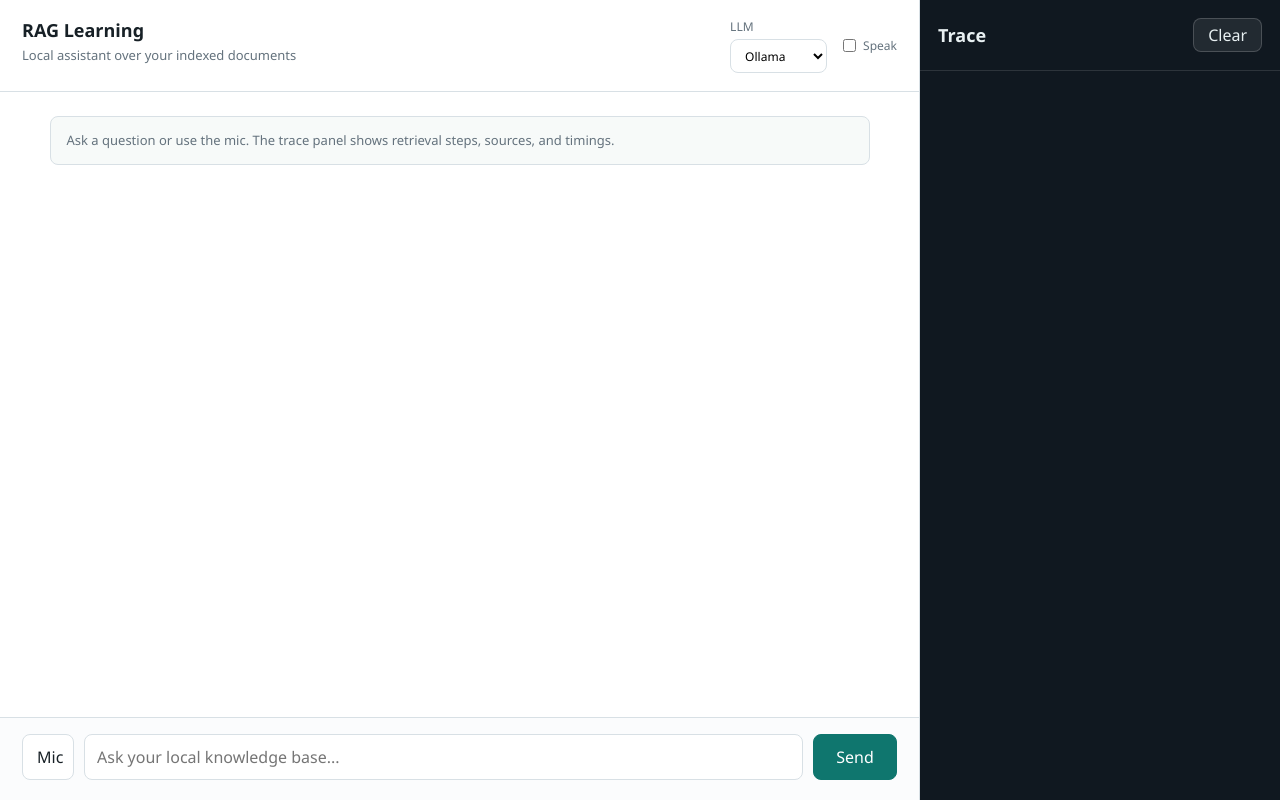
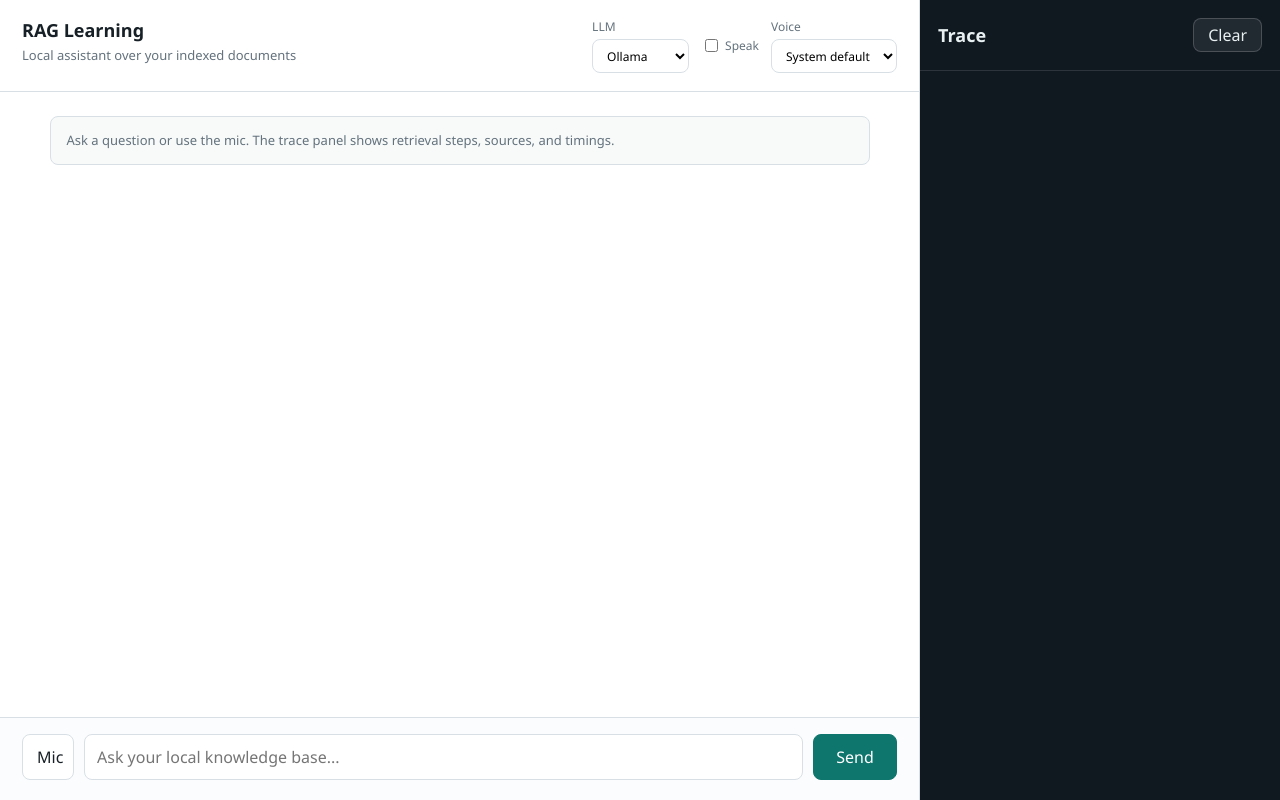
Before and after one commit to ArmandEpurescu/RAG-learning, a plain HTML site: page rag/static/index.html in a window 1280 px wide. Drawn offline with Linux system fonts and the light colour scheme.

Commit message:
Add voice selector and starter context

```diff
--- a/rag/static/app.js
+++ b/rag/static/app.js
@@ -4,6 +4,7 @@ const chatForm = document.querySelector("#chatForm");
 const questionInput = document.querySelector("#questionInput");
 const llmSelect = document.querySelector("#llmSelect");
 const speakToggle = document.querySelector("#speakToggle");
+const voiceSelect = document.querySelector("#voiceSelect");
 const voiceButton = document.querySelector("#voiceButton");
 const clearButton = document.querySelector("#clearButton");
 const statusLine = document.querySelector("#statusLine");
@@ -11,6 +12,7 @@ const statusLine = document.querySelector("#statusLine");
 let recognition = null;
 let assistantMessage = null;
 let assistantText = "";
+let availableVoices = [];
 
 function addMessage(role, text) {
   const node = document.createElement("div");
@@ -34,8 +36,31 @@ function speak(text) {
   if (!speakToggle.checked || !("speechSynthesis" in window)) return;
   window.speechSynthesis.cancel();
   const utterance = new SpeechSynthesisUtterance(text);
+  const selectedVoice = availableVoices.find((voice) => voice.name === voiceSelect.value);
+  if (selectedVoice) utterance.voice = selectedVoice;
   utterance.rate = 1;
   window.speechSynthesis.speak(utterance);
+}
+
+function loadVoices() {
+  if (!("speechSynthesis" in window)) {
+    voiceSelect.disabled = true;
+    return;
+  }
+
+  availableVoices = window.speechSynthesis.getVoices();
+  voiceSelect.textContent = "";
+  const defaultOption = document.createElement("option");
+  defaultOption.value = "";
+  defaultOption.textContent = "System default";
+  voiceSelect.appendChild(defaultOption);
+
+  for (const voice of availableVoices) {
+    const option = document.createElement("option");
+    option.value = voice.name;
+    option.textContent = `${voice.name} (${voice.lang})`;
+    voiceSelect.appendChild(option);
+  }
 }
 
 function parseSse(buffer, onEvent) {
@@ -158,4 +183,8 @@ voiceButton.addEventListener("click", () => {
 });
 
 setupVoice();
+loadVoices();
+if ("speechSynthesis" in window) {
+  window.speechSynthesis.onvoiceschanged = loadVoices;
+}
 addMessage("meta", "Ask a question or use the mic. The trace panel shows retrieval steps, sources, and timings.");
--- a/rag/static/index.html
+++ b/rag/static/index.html
@@ -25,6 +25,12 @@
             <label class="toggle">
               <input id="speakToggle" type="checkbox" />
               <span>Speak</span>
+            </label>
+            <label>
+              <span>Voice</span>
+              <select id="voiceSelect">
+                <option value="">System default</option>
+              </select>
             </label>
           </div>
         </header>
```
Also changed, not shown: 6 other files.
